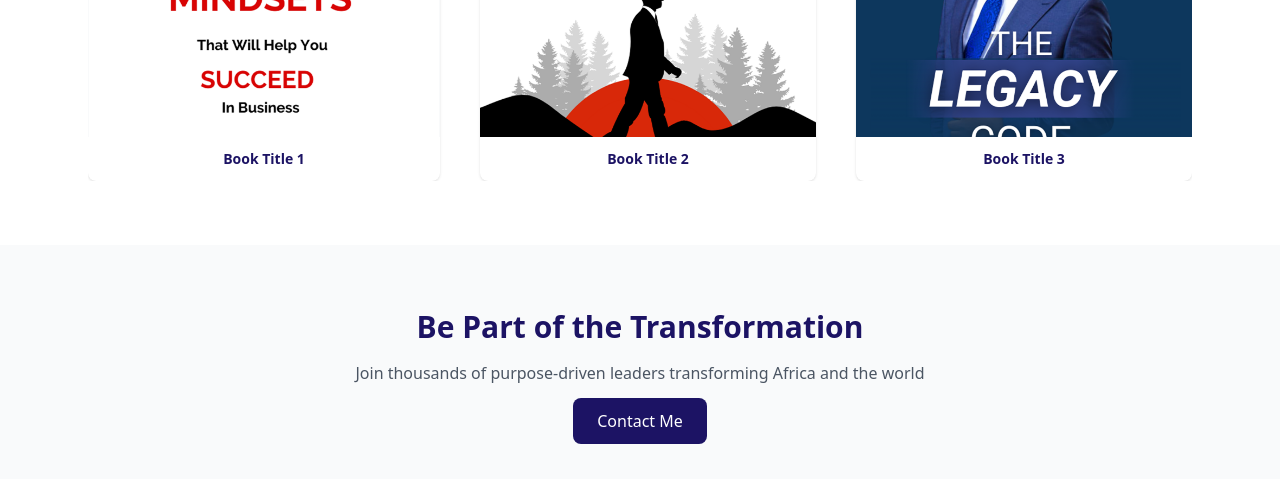
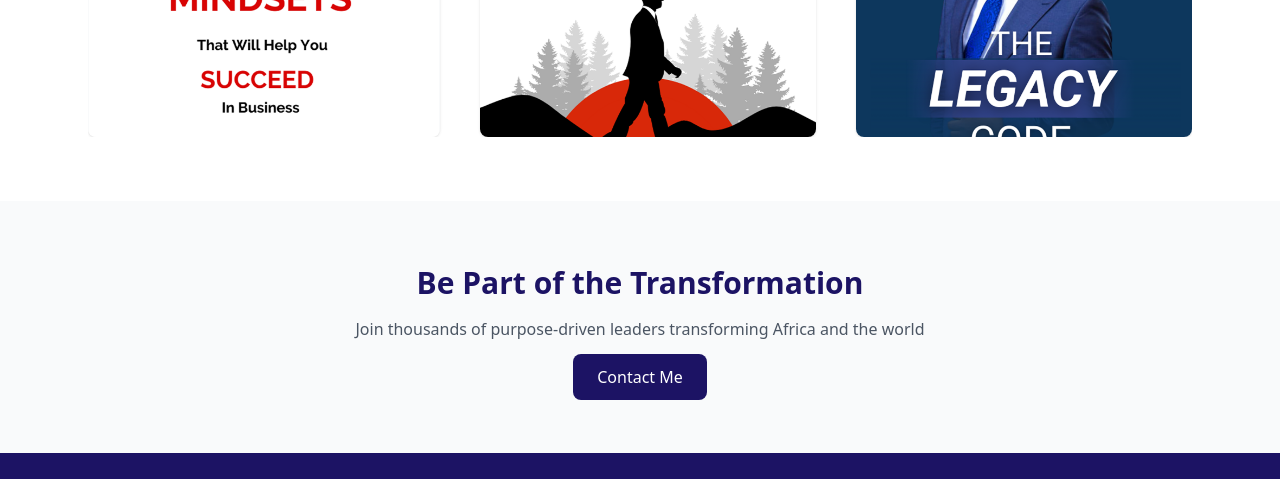
Before and after one commit to sahmwel/daniel-young-frontend, a plain HTML site: page index.html in a window 1280 px wide. Shown: the part 2220-2699 px from the top of the page. Drawn offline with nearby package versions, Linux system fonts and the light colour scheme.

```diff
--- a/index.html
+++ b/index.html
@@ -140,27 +140,18 @@
       <div class="min-w-[220px] md:min-w-0 flex-shrink-0 bg-white rounded-lg shadow overflow-hidden">
         <img src="./images/DY Best Seller 1.png" alt="Book 1"
              class="w-full h-72 object-cover">
-        <div class="p-3 text-center">
-          <h3 class="text-sm font-semibold text-[#1C1364]">Book Title 1</h3>
-        </div>
       </div>
 
       <!-- Book 2 -->
       <div class="min-w-[220px] md:min-w-0 flex-shrink-0 bg-white rounded-lg shadow overflow-hidden">
         <img src="./images/DY Best Seller 2.png" alt="Book 2"
              class="w-full h-72 object-cover">
-        <div class="p-3 text-center">
-          <h3 class="text-sm font-semibold text-[#1C1364]">Book Title 2</h3>
-        </div>
       </div>
 
       <!-- Book 3 -->
       <div class="min-w-[220px] md:min-w-0 flex-shrink-0 bg-white rounded-lg shadow overflow-hidden">
         <img src="./images/DY Best Seller 3.png" alt="Book 3"
              class="w-full h-72 object-cover">
-        <div class="p-3 text-center">
-          <h3 class="text-sm font-semibold text-[#1C1364]">Book Title 3</h3>
-        </div>
       </div>
     </div>
   </div>
```
